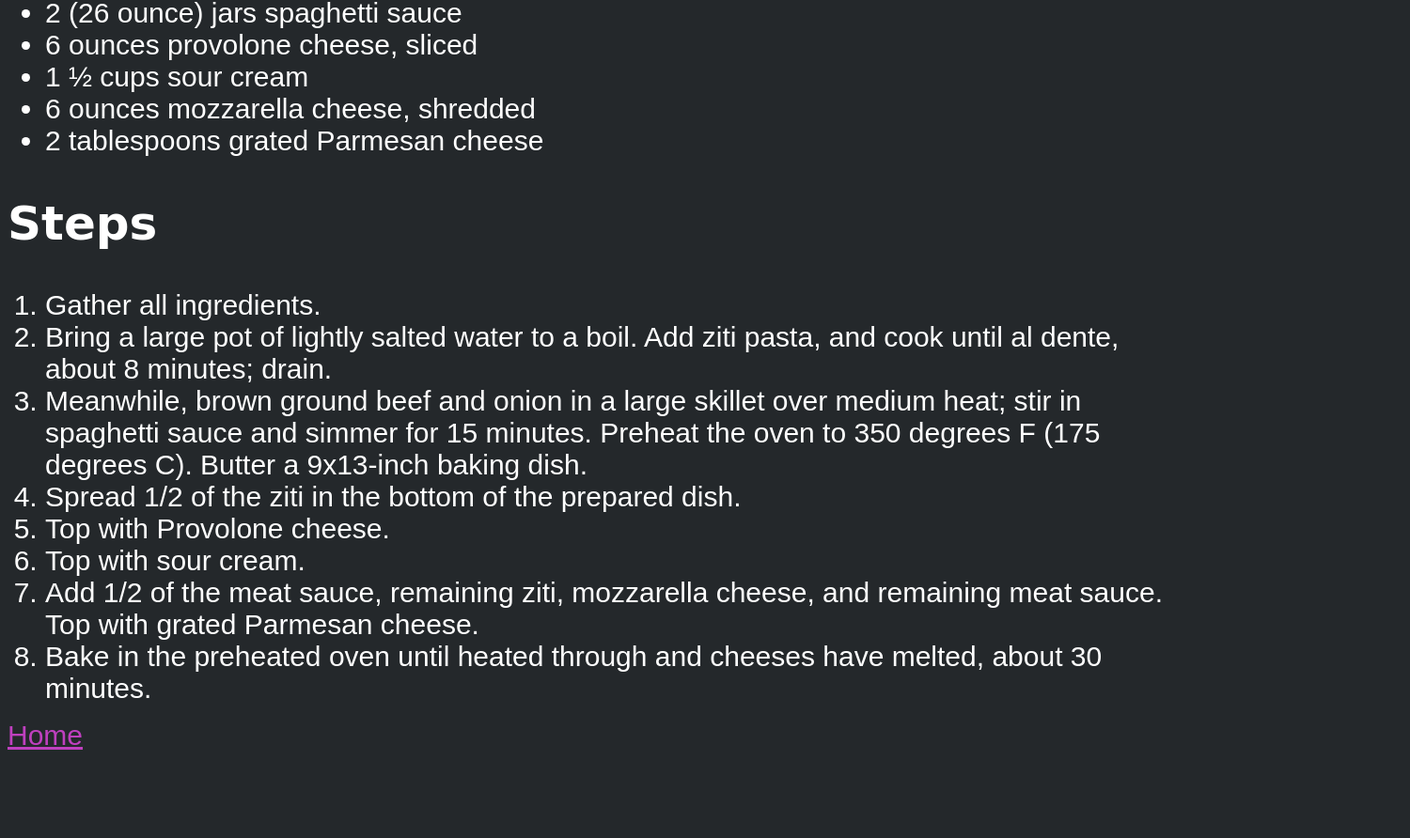
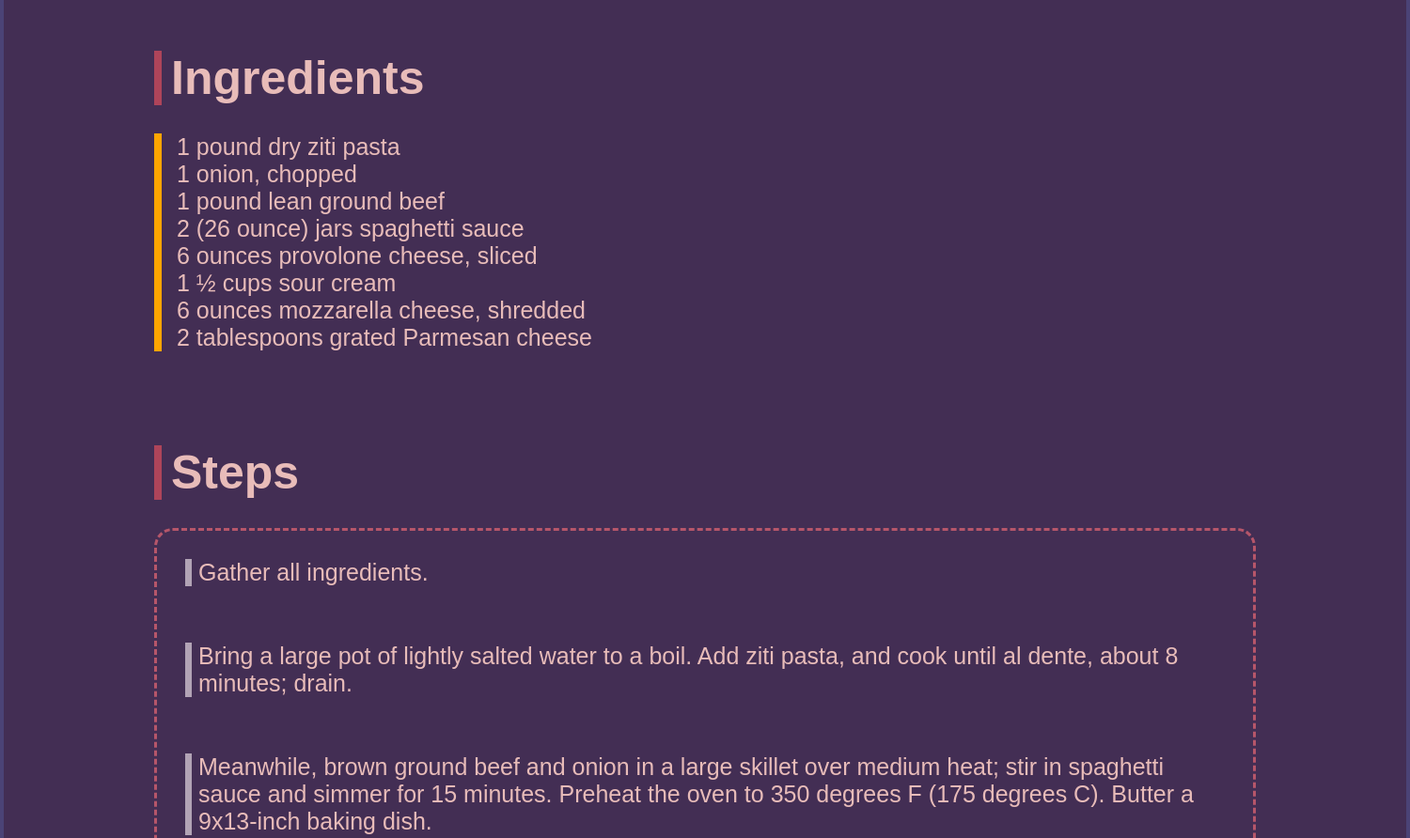
Before and after one commit to N0t-Eb1/odin-recipes, a plain HTML site: page recipes/baked-ziti.html in a window 1280 px wide. Shown: the part 1039-1931 px from the top of the page at 94% size, 1500 px wide, since content can reach past the window. Before the commit the page ends 1847 px from the top, so only its background shows below. Drawn offline with Linux system fonts and the light colour scheme.

Commit message:
Update recipe pages styles

```diff
--- a/css/recipe-style.css
+++ b/css/recipe-style.css
@@ -1,32 +1,74 @@
+* {
+    font-family: sans-serif;
+    margin: 0;
+    padding: 0;
+    box-sizing: border-box;
+}
+
 body {
-    background-color: #24282b;
-    color: white;
+    background-color: #AE445A;
+}
+
+div.container {
+    margin: 40px auto;
+    border: 4px solid #4B4376;
+    box-shadow: 5px 5px 10px black;
+    width: 1500px;
+    background-color: #432E54;
+    color: #E8BCB9;
+    text-align: center;
 }
 
 h1 {
-    font-size: 60px;
-    font-family: cursive, sans-serif;
-    text-align: center;
+    font-family: cursive;
+    font-size: 70px;
+    margin: 80px;
 }
 
 img {
     display: block;
-    margin-left: auto;
-    margin-right: auto;
+    margin: 0 auto 120px;
+}
+
+div.content {
+    text-align: left;
+    padding: 0 160px;
 }
 
 h2 {
     font-size: 50px;
-    font-family: cursive, sans-serif;
+    border-left: 8px solid #AE445A;
+    padding-left: 10px;
+    margin-bottom: 30px;
 }
 
-p, li {
-    font-size: 30px;
-    font-family: "Arial", sans-serif;
+p {
+    padding: 7px;
+    margin-left: 18px;
+    border: 5px solid #AE445A;
+    box-shadow: 15px 20px #7D3040;
+    line-height: 1.5em;
 }
 
-a {
-    font-size: 30px;
-    color: #BF40BF;
-    font-family: Arial, Helvetica, sans-serif;
+p, ul, ol {
+    margin-bottom: 100px;
+    font-size: 25px;
 }
+
+ul {
+    list-style: none;
+    border-left: 8px solid orange;
+    padding-left: 16px
+}
+
+ol {
+    list-style: none;
+    border: 3px dashed #B6566A;
+    border-radius: 20px;
+}
+
+ol li {
+    border-left: 7px solid #B2A3B5;
+    margin: 30px 30px 60px;
+    padding-left: 7px;
+}
--- a/recipes/baked-ziti.html
+++ b/recipes/baked-ziti.html
@@ -7,9 +7,10 @@
     <title>Document</title>
 </head>
 <body>
+    <div class="container">
         <h1>Baked Ziti</h1>
         <img src="../img/baked-ziti.jpg" alt="image of baked ziti" height="400">
-
+        <div class="content">
             <h2>Description</h2>
             <p>This baked ziti is always a hit! A lady I worked with brought this in one day, and everyone loved it. Now it is the favorite of all my dinner guests. I have made this also without the meat, and it is well received.</p>
 
@@ -43,6 +44,7 @@
 
                 <li>Bake in the preheated oven until heated through and cheeses have melted, about 30 minutes.</li>
             </ol>
-    <a href="../index.html">Home</a>
+        </div>
+    </div>
 </body>
 </html>
```
Also changed, not shown: recipes/chinese-spareribs.html (+4 -2 lines), recipes/miso-chicken-noodle-soup.html (+4 -2 lines). Lines whose indentation alone changed are shown as unchanged.
